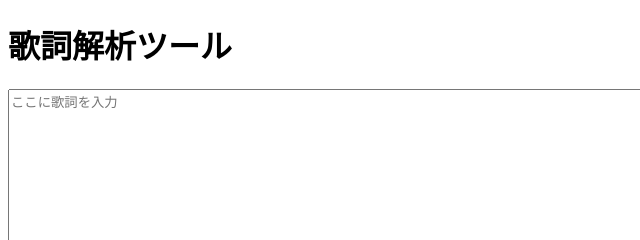
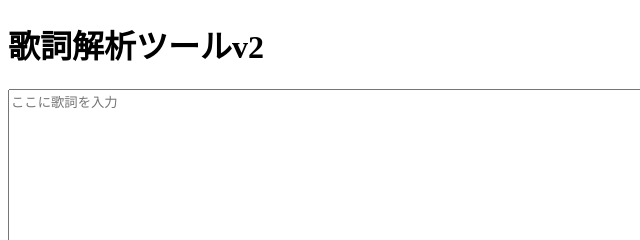
Before and after one commit to tokokitabutsuri/lylics_count, a plain HTML site: page index.html in a window 1280 px wide. Shown: the top 240 px of the page, 0-640 px from the left. Drawn offline with Linux system fonts and the light colour scheme.

Commit message:
Update index.html

```diff
--- a/index.html
+++ b/index.html
@@ -5,7 +5,7 @@
 </head>
 
 <body>
-    <h1>歌詞解析ツール</h1>
+    <h1>歌詞解析ツールv2</h1>
     <textarea id="lylics" placeholder="ここに歌詞を入力" style="width: 80vw;height: 50vh;"></textarea><br>
     <label>取得する数</label><input id="num" type="number" value="10" style="margin-right: 10px;width: 100px;">
     <button id="count">計測</button><br>
```
